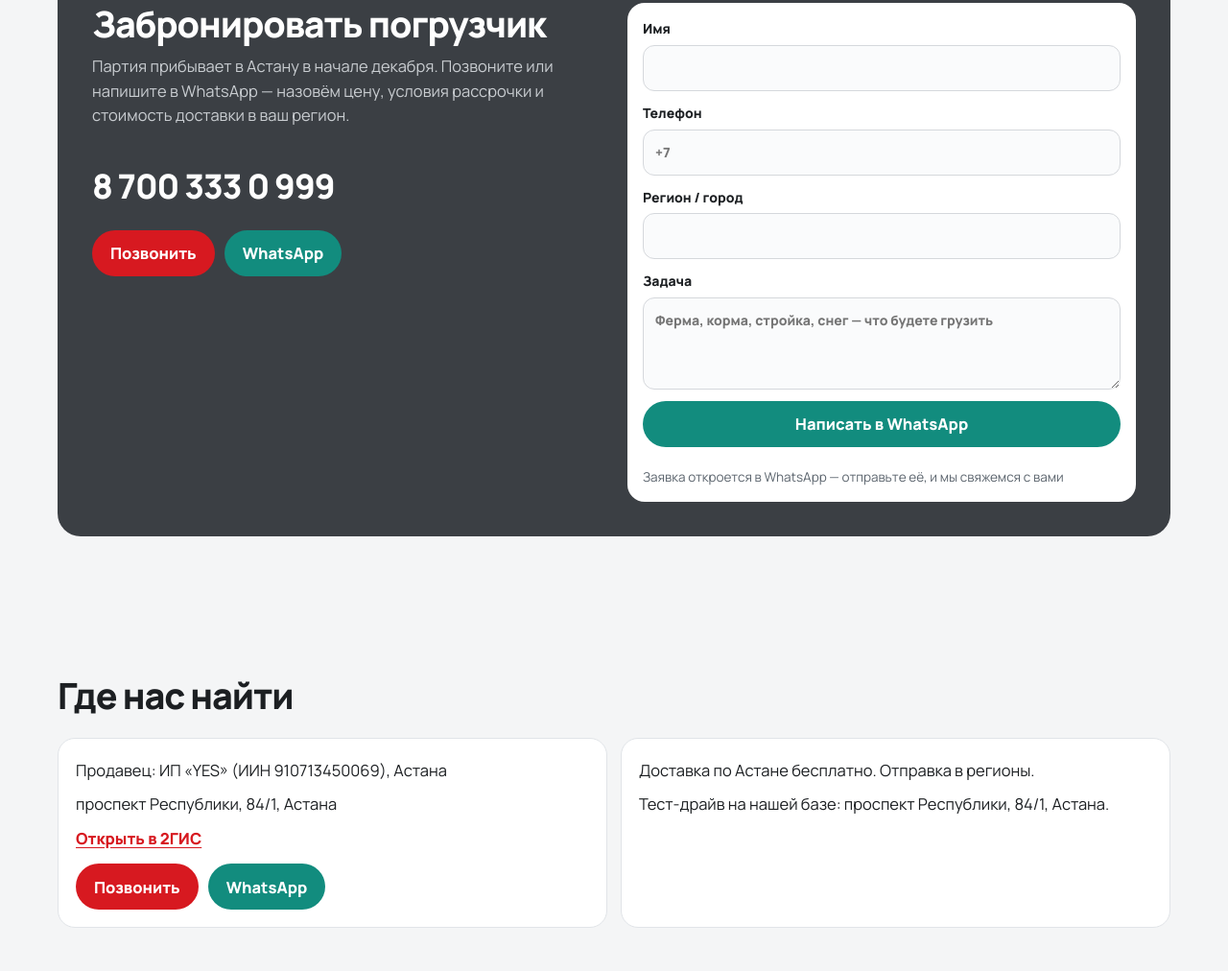
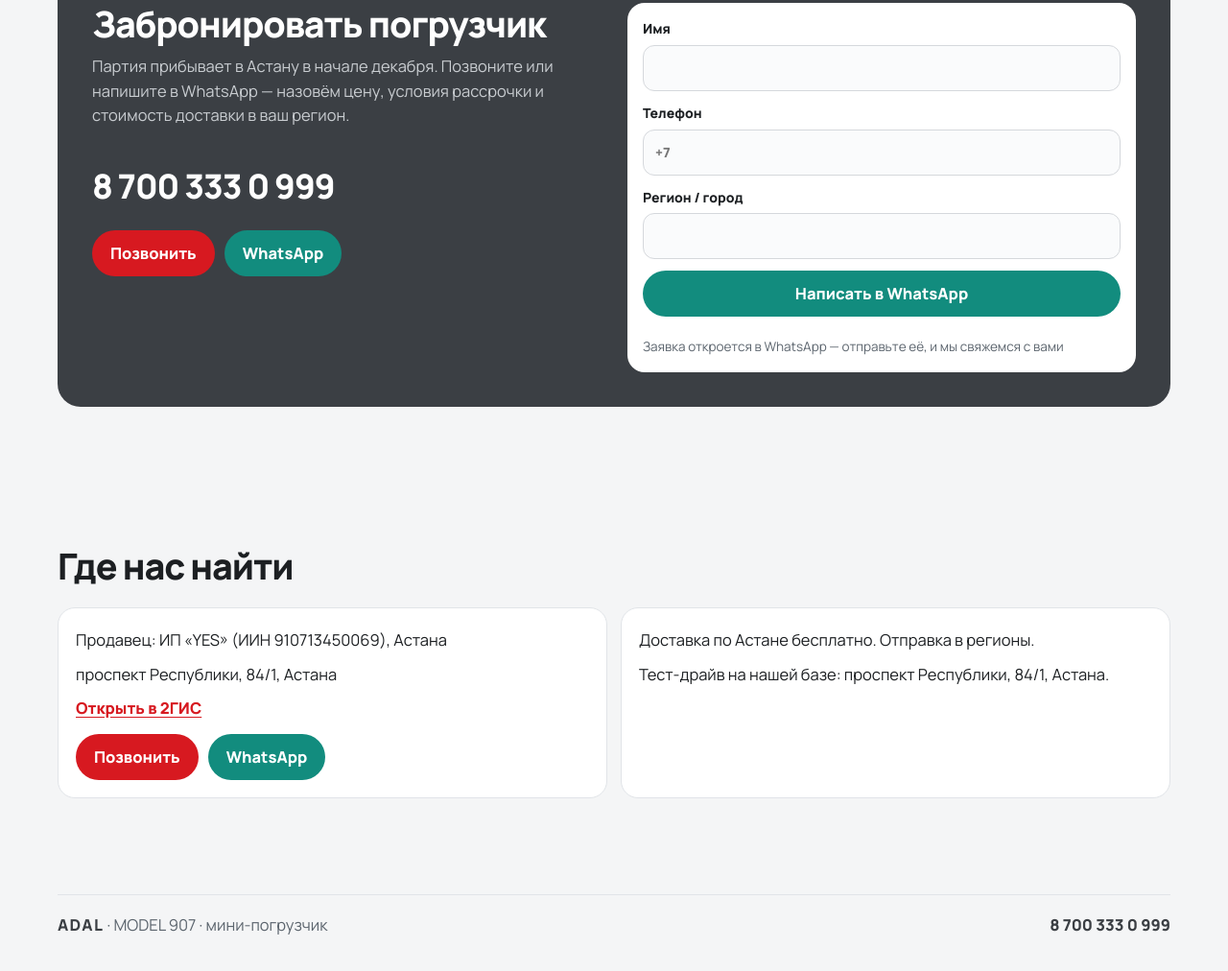
Before and after one commit to abk0186/adal907, a plain HTML site: page index.html in a window 1280 px wide. Shown: the part 8770-9782 px from the top of the page at 96% size. Drawn offline with Linux system fonts and the light colour scheme.

Commit message:
Drop the purpose field from the booking form.
The order block is back with name, phone and city only. The WhatsApp message no longer includes a task line, and unused task copy and textarea styles are gone.

```diff
--- a/assets/css/styles.css
+++ b/assets/css/styles.css
@@ -546,8 +546,7 @@ h3 { font-size: 1.12rem; font-weight: 800; letter-spacing: -0.02em; }
   gap: 12px;
 }
 .form label { display: grid; gap: 6px; font-weight: 700; font-size: 14px; }
-.form input,
-.form textarea {
+.form input {
   width: 100%;
   border: 1px solid #d5d8dc;
   border-radius: 12px;
@@ -555,9 +554,7 @@ h3 { font-size: 1.12rem; font-weight: 800; letter-spacing: -0.02em; }
   background: #fafbfc;
   min-height: 48px;
 }
-.form textarea { min-height: 96px; resize: vertical; }
-.form input:focus,
-.form textarea:focus {
+.form input:focus {
   outline: 2px solid var(--red);
   border-color: transparent;
   background: white;
--- a/assets/js/i18n.js
+++ b/assets/js/i18n.js
@@ -343,11 +343,6 @@
     "form.hint": { ru: "Заявка откроется в WhatsApp — отправьте её, и мы свяжемся с вами", kk: "Өтінім WhatsApp-та ашылады — жіберіңіз, біз сізбен хабарласамыз" },
     "form.name": { ru: "Имя", kk: "Аты" },
     "form.phone": { ru: "Телефон", kk: "Телефон" },
-    "form.task": { ru: "Задача", kk: "Міндеті" },
-    "form.taskPh": {
-      ru: "Ферма, корма, стройка, снег — что будете грузить",
-      kk: "Ферма, азық, құрылыс, қар — не тиейсіз"
-    },
     "form.submit": { ru: "Написать в WhatsApp", kk: "WhatsApp-қа жазу" },
     "footer.tag": { ru: "мини-погрузчик", kk: "мини-тиегіш" },
     "lb.close": { ru: "Закрыть", kk: "Жабу" },
@@ -360,8 +355,7 @@
     },
     "wa.name": { ru: "Имя", kk: "Аты" },
     "wa.phone": { ru: "Телефон", kk: "Телефон" },
-    "wa.region": { ru: "Регион / город", kk: "Өңір / қала" },
-    "wa.task": { ru: "Задача", kk: "Міндеті" }
+    "wa.region": { ru: "Регион / город", kk: "Өңір / қала" }
   };
 
   function detectLang() {
--- a/assets/js/main.js
+++ b/assets/js/main.js
@@ -53,13 +53,11 @@ form.addEventListener('submit', (event) => {
   const name = String(data.get('name') || '').trim();
   const phone = String(data.get('phone') || '').trim();
   const region = String(data.get('region') || '').trim();
-  const task = String(data.get('task') || '').trim();
   const tr = (key, fallback) => (window.adalT ? window.adalT(key) : fallback);
   const lines = [tr('wa.intro', 'Здравствуйте! Интересует мини-погрузчик ADAL MODEL 907.')];
   if (name) lines.push(`${tr('wa.name', 'Имя')}: ${name}`);
   if (phone) lines.push(`${tr('wa.phone', 'Телефон')}: ${phone}`);
   if (region) lines.push(`${tr('wa.region', 'Регион / город')}: ${region}`);
-  if (task) lines.push(`${tr('wa.task', 'Задача')}: ${task}`);
   const url = `https://wa.me/77003330999?text=${encodeURIComponent(lines.join('\n'))}`;
   const mobile = /Android|iPhone|iPad|iPod/i.test(navigator.userAgent);
   if (mobile) {
--- a/index.html
+++ b/index.html
@@ -460,9 +460,6 @@
               <label><span data-i18n="form.region">Регион / город</span>
                 <input name="region" autocomplete="address-level2" maxlength="80">
               </label>
-              <label><span data-i18n="form.task">Задача</span>
-                <textarea name="task" maxlength="400" placeholder="Ферма, корма, стройка, снег — что будете грузить" data-i18n="form.taskPh" data-i18n-attr="placeholder"></textarea>
-              </label>
               <button class="btn btn-wa btn-block" type="submit" data-i18n="form.submit">Написать в WhatsApp</button>
               <p class="form-hint" data-i18n="form.hint">Заявка откроется в WhatsApp — отправьте её, и мы свяжемся с вами</p>
             </form>
```
